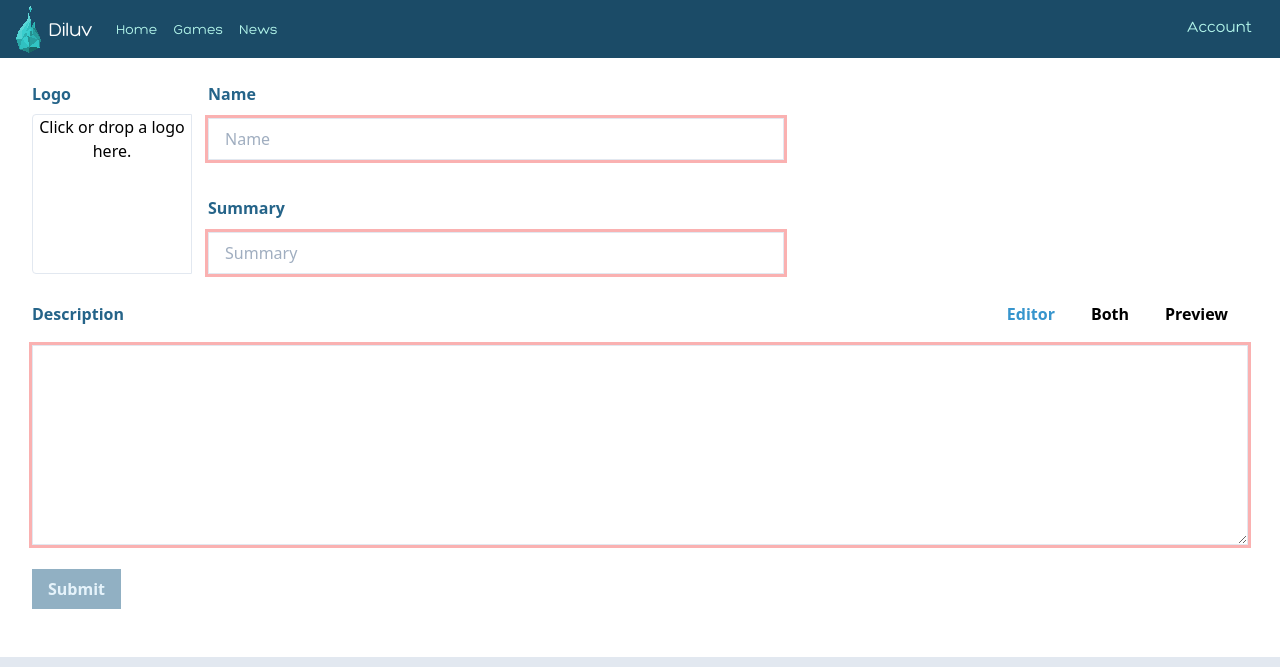
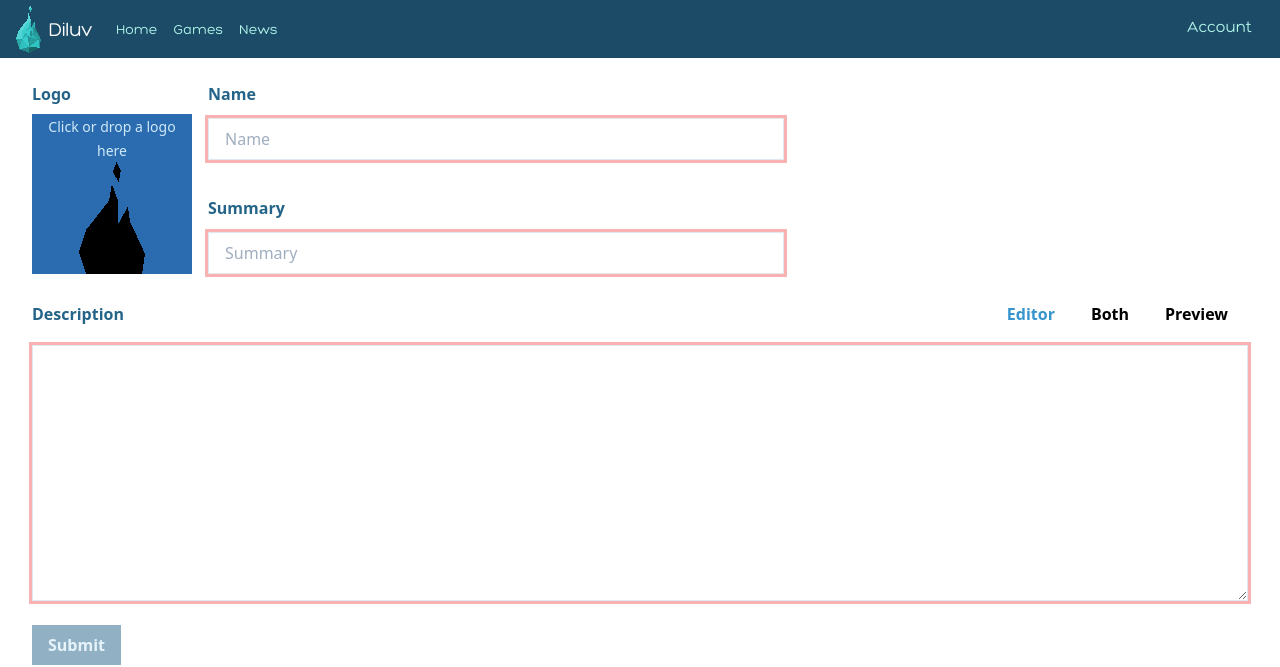
Before and after one commit to Diluv/Diluv-Website, a Next.js app: page /games/1/1/create in a window 1280 px wide. Shown: the top 667 px of the page. Built offline with nearby package versions, Linux system fonts and the light colour scheme; what axios-auth-refresh, tailwindcss-elevation, tailwindcss-spinner, tailwindcss-triangle-after would draw is missing.

Commit message:
work on textarea and logo for create

```diff
--- a/package.json
+++ b/package.json
@@ -7,6 +7,7 @@
     "apiserver": "nodemon mock/server.js",
     "build": "next build",
     "dev": "next dev",
+    "fast-dev": "next build && next start",
     "build:staging": "cross-env DOT_ENV=staging next build",
     "start": "next start",
     "analyze": "cross-env ANALYZE=true next build",
--- a/src/pages/games/[game_slug]/[project_types_slug]/create.tsx
+++ b/src/pages/games/[game_slug]/[project_types_slug]/create.tsx
@@ -6,12 +6,13 @@ import {useDropzone} from 'react-dropzone'
 import {post} from "../../../../utils/request";
 import {API_URL} from "../../../../utils/api";
 import {Theme} from "../../../../utils/Contexts";
+import {ColouredDrop} from "../../../../components/Drop";
 
 const sanitizeHtml = require('sanitize-html');
 const marked = require('marked');
 
 marked.setOptions({
-  sanitize: true,
+  sanitize: true
 });
 
 type Props = {
@@ -55,6 +56,22 @@ function getClass(activeName: string, key: string) {
   return css + 'hover:text-white';
 }
 
+function hashCode(str: string) { // java String#hashCode
+  var hash = 0;
+  for (var i = 0; i < str.length; i++) {
+    hash = str.charCodeAt(i) + ((hash << 5) - hash);
+  }
+  return hash;
+}
+
+function intToRGB(i: number) {
+  var c = (i & 0x00FFFFFF)
+    .toString(16)
+    .toUpperCase();
+
+  return "00000".substring(0, 6 - c.length) + c;
+}
+
 function ProjectCreatePage({gameSlug, projectTypesSlug}: Props) {
   const [activeTab, setActiveTab] = useState("editor");
   const [formData, setFormData] = useState<FormData>({
@@ -96,11 +113,12 @@ function ProjectCreatePage({gameSlug, projectTypesSlug}: Props) {
                 <label className="inline-block font-bold text-diluv-700 text-md font-bold mb-2" htmlFor="logo">
                   Logo
                 </label>
-                <div className="lg:h-40 lg:w-40 flex-none bg-cover rounded-t lg:rounded-t-none lg:rounded-l text-center overflow-hidden border"
+                <div className="lg:h-40 lg:w-40 flex-none bg-cover text-center text-diluv-200 hover:text-white overflow-hidden cursor-pointer bg-blue-700 hover:bg-blue-500"
                      style={formData.logo ? {backgroundImage: `url('${formData.preview}'`} : {}}>
                   <div {...getRootProps({className: 'dropzone'})}>
                     <input {...getInputProps()} />
-                    {!formData.logo ? <p>Click or drop a logo here.</p> : ''}
+                    {!formData.logo ?
+                      <div><span className={"text-sm"}>Click or drop a logo here</span><ColouredDrop className={"mx-auto"} height={"8rem"} width={"8rem"} style={{fill: "#" + intToRGB(hashCode(formData.name))}}/></div> : ''}
                   </div>
                 </div>
               </div>
@@ -169,7 +187,7 @@ function ProjectCreatePage({gameSlug, projectTypesSlug}: Props) {
                 {
                   (activeTab == "editor" || activeTab == "both") &&
                   <textarea id="description"
-                            className={"flex-1 focus:outline-none focus:shadow-outline border border-gray-300 mt-3 py-2 px-4 block w-full text-black overflow-x-auto whitespace-pre h-full min-h-25vh " + (formData.valid.description ? "focus:shadow-valid " + shadowValid : "focus:shadow-invalid " + shadowInvalid)}
+                            className={"flex-1 overflow-y-scroll overflow-x-hidden overflow-scroll focus:outline-none focus:shadow-outline border border-gray-300 mt-3 py-2 px-4 block w-full text-black whitespace-pre h-64 " + (formData.valid.description ? "focus:shadow-valid " + shadowValid : "focus:shadow-invalid " + shadowInvalid)}
                             minLength={50}
                             maxLength={1000}
                             onChange={event => {
--- a/tailwind.config.js
+++ b/tailwind.config.js
@@ -1,3 +1,5 @@
+const plugin = require('tailwindcss/plugin');
+
 module.exports = {
     theme: {
         minHeight: {
@@ -6,6 +8,9 @@ module.exports = {
             '50vh': '50vh',
             '70vh': '70vh',
             '100vh': '100vh',
+            '1/4': '25%',
+            '1/2': '50%',
+            '3/4': '70%',
         },
         extend: {
             spinner: (theme) => ({
@@ -135,6 +140,16 @@ module.exports = {
                     size: [10, 6]
                 }
             },
+        }),
+        plugin(function({ addBase, config }) {
+            addBase({
+                'h1': { fontSize: config('theme.fontSize.4xl') },
+                'h2': { fontSize: config('theme.fontSize.2xl') },
+                'h3': { fontSize: config('theme.fontSize.lg') },
+                'h4': { fontSize: config('theme.fontSize.base') },
+                'h5': { fontSize: config('theme.fontSize.sm') },
+                'h6': { fontSize: config('theme.fontSize.xs') },
+            })
         })
     ]
 }
```
Also changed, not shown: 1 other file (tests, documents, lock files or other folders).
